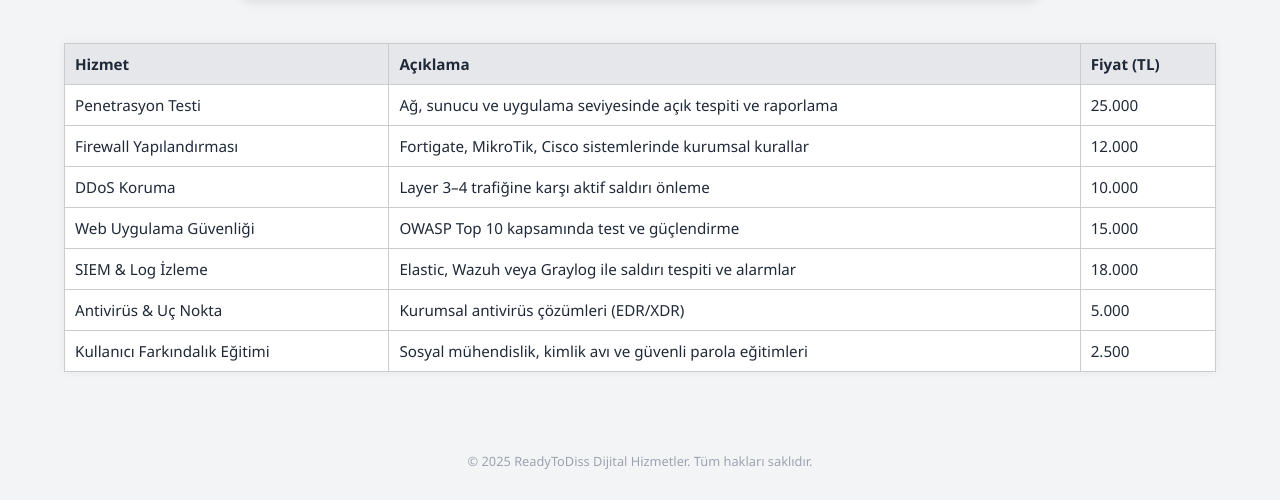
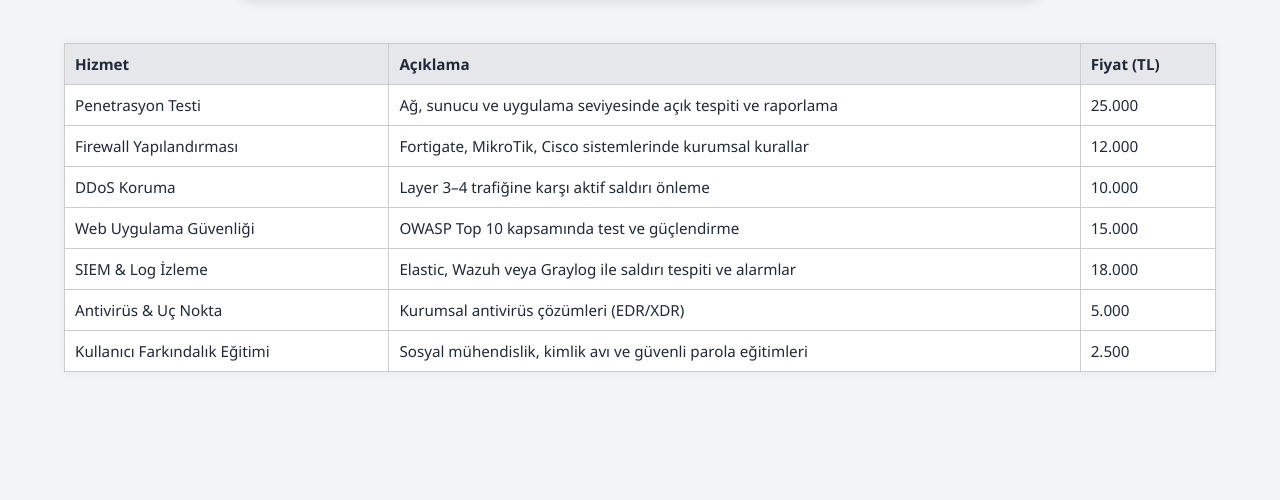
Before and after one commit to readytodiss/mypage, a plain HTML site: page index.html in a window 1280 px wide. Shown: the part 2119-2619 px from the top of the page. After the commit the page ends 2521 px from the top, so only its background shows below. Drawn offline with nearby package versions, Linux system fonts and the light colour scheme.

Commit message:
Update index.html

```diff
--- a/index.html
+++ b/index.html
@@ -160,10 +160,6 @@
     </table>
   </section>
 
-  <footer>
-    &copy; 2025 ReadyToDiss Dijital Hizmetler. Tüm hakları saklıdır.
-  </footer>
-
   <script>
     gsap.registerPlugin(ScrollTrigger);
     gsap.from(".animated", {
```
